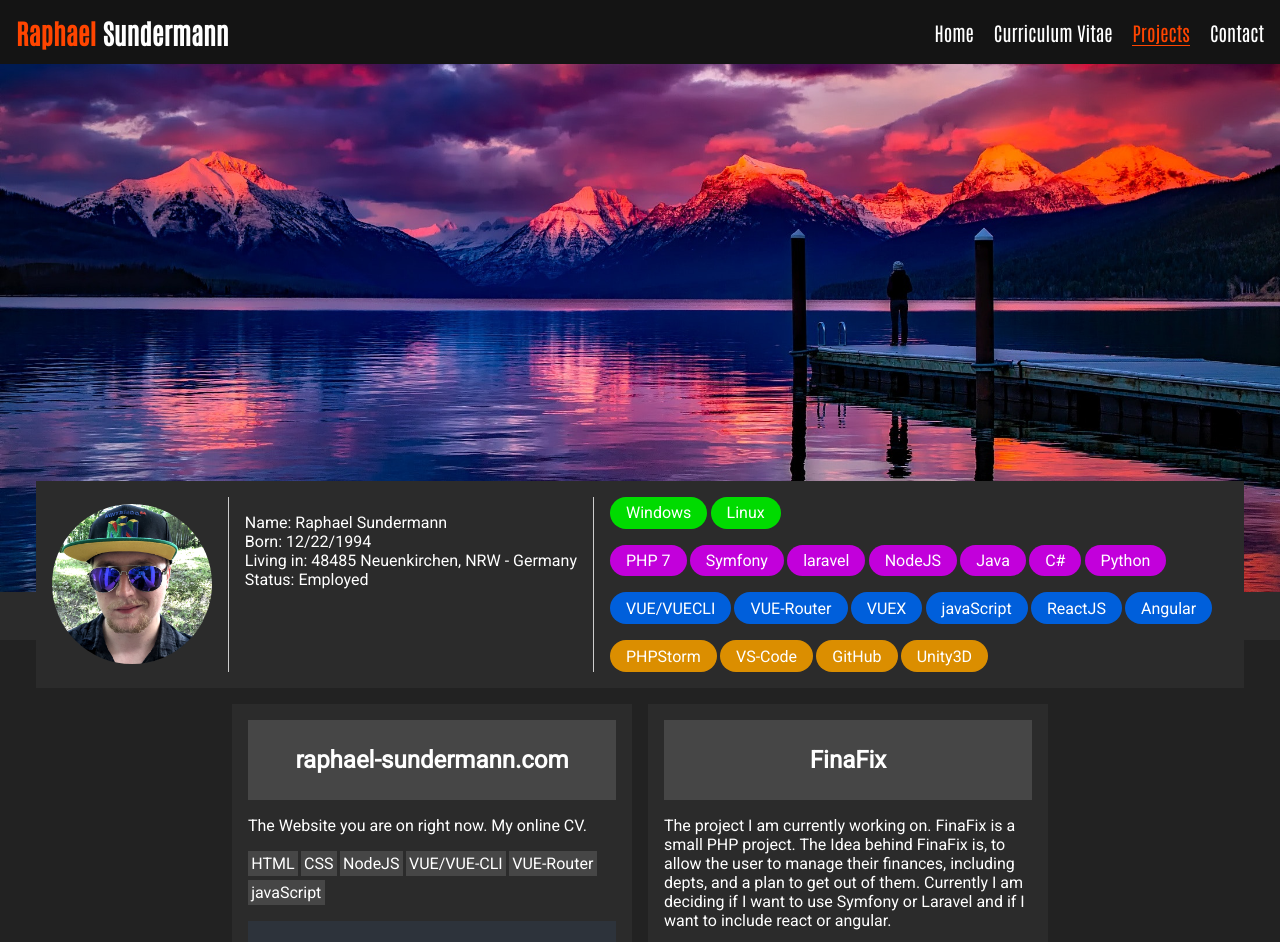
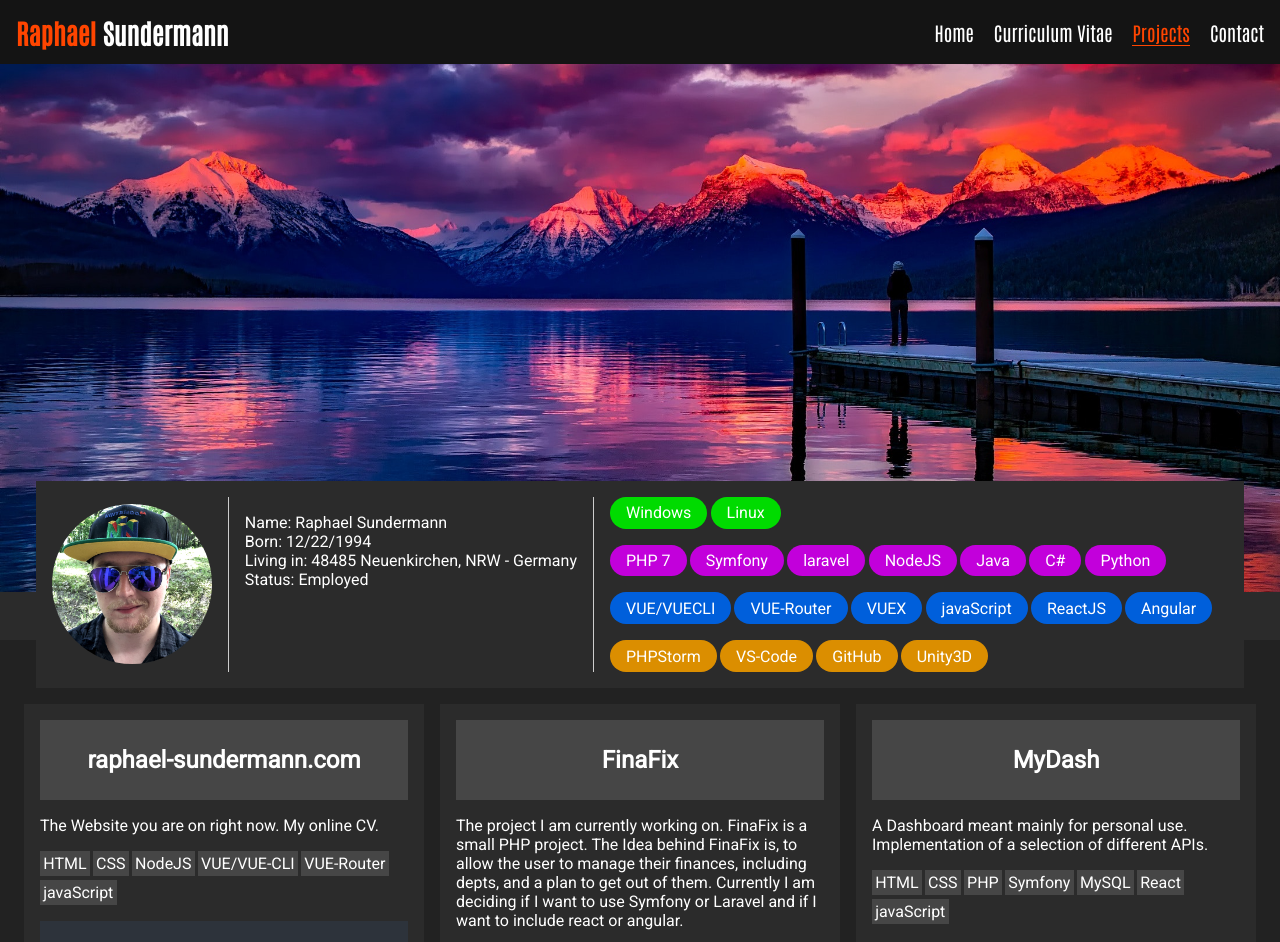
Before and after one commit to sircoffeeknight/rsundermanncom, a Vue app: page /projects in a window 1280 px wide. Shown: the top 942 px of the page. Built offline with nearby package versions, Linux system fonts and the light colour scheme.

Commit message:
Added the MyDash Project

```diff
--- a/src/pages/Projects.vue
+++ b/src/pages/Projects.vue
@@ -26,6 +26,13 @@ export default {
                     link: '',
                     repository: ''
                 },
+                {
+                    title: 'MyDash',
+                    description: 'A Dashboard meant mainly for personal use. Implementation of a selection of different APIs.',
+                    skills: ['HTML', 'CSS', 'PHP', 'Symfony', 'MySQL', 'React', 'javaScript'],
+                    link: '',
+                    repository: ''
+                }
             ]
         }
     }
```
